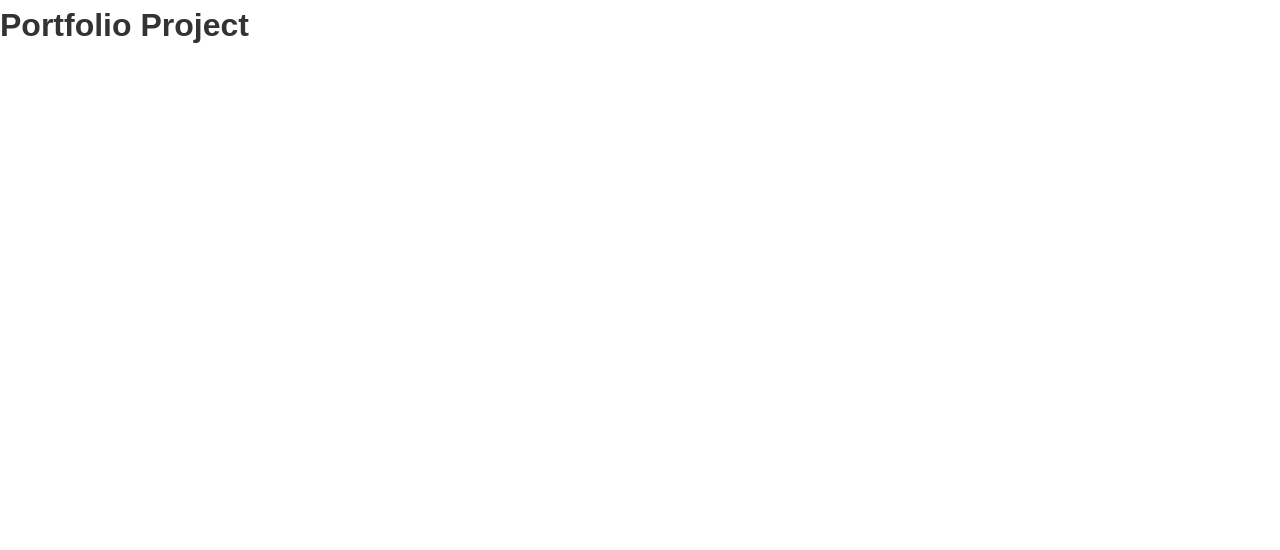
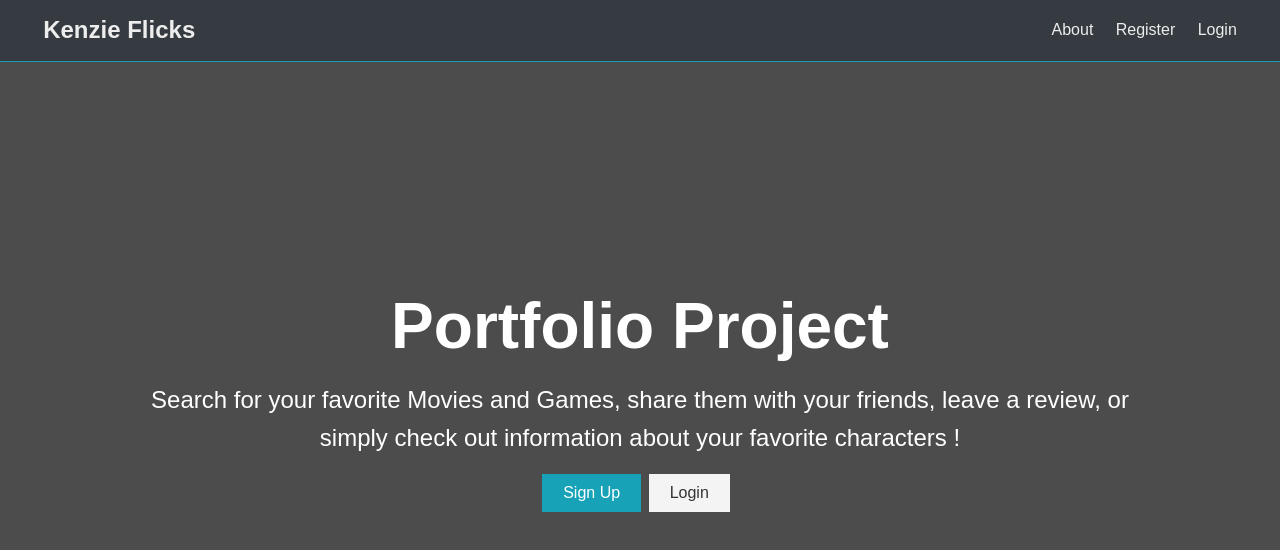
Before and after one commit to BethanyFolino/portfolio-project, a React (Create React App) app in the folder client/: page /register in a window 1280 px wide. Shown: the top 550 px of the page. Built offline with nearby package versions, Linux system fonts and the light colour scheme.

Commit message:
added landing and navigation, the landings paragraph needs to be properly indented to the next line

```diff
--- a/client/src/App.js
+++ b/client/src/App.js
@@ -1,8 +1,11 @@
 import React, { Fragment } from "react";
+import Navigation from './components/layout/Navigation';
+import Landing from './components/layout/Landing';
 import "./App.css";
 const App = () => (
   <Fragment>
-    <h1>Portfolio Project</h1>
+    <Navigation />
+    <Landing />
   </Fragment>
 );
 
--- a/client/src/components/layout/Landing.js
+++ b/client/src/components/layout/Landing.js
@@ -2,8 +2,24 @@
 
 export const Landing = () => {
     return (
-        <div>
-
+        <section className="landing">
+      <div className="dark-overlay">
+        <div className="landing-inner">
+          <h1 className="x-large"> Portfolio Project</h1>
+          <p className="lead">
+            {/* this needs to actually display the new lines  */}
+            Search for your favorite Movies and Games, share them
+            with your friends, leave a review, or simply check out
+            information about your favorite characters !
+          </p>
+          <div className="buttons">
+            <a href="register.html" className="btn btn-primary">Sign Up</a>
+            <a href="login.html" className="btn btn-light">Login</a>
+          </div>
         </div>
+      </div>
+    </section>
     )
 }
+
+export default Landing;
--- a/client/src/components/layout/Navigation.js
+++ b/client/src/components/layout/Navigation.js
@@ -1,9 +1,26 @@
-import React from 'react'
+import React from "react";
 
 export const Navigation = () => {
-    return (
-        <div>
+  return (
+    <nav className="navbar bg-dark">
+      <h1>
+        <a href="index.html">
+          <i className="fas fa-code"></i> Kenzie Flicks
+        </a>
+      </h1>
+      <ul>
+        <li>
+          <a href="profiles.html">About</a>
+        </li>
+        <li>
+          <a href="register.html">Register</a>
+        </li>
+        <li>
+          <a href="login.html">Login</a>
+        </li>
+      </ul>
+    </nav>
+  );
+};
 
-        </div>
-    )
-}
+export default Navigation;
```
